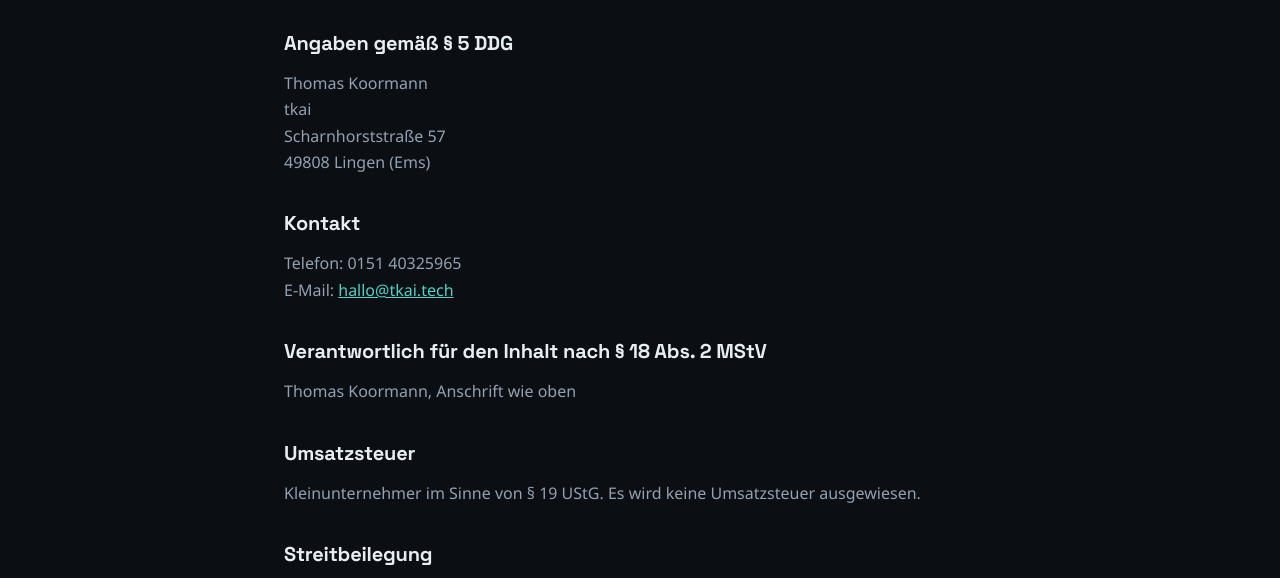
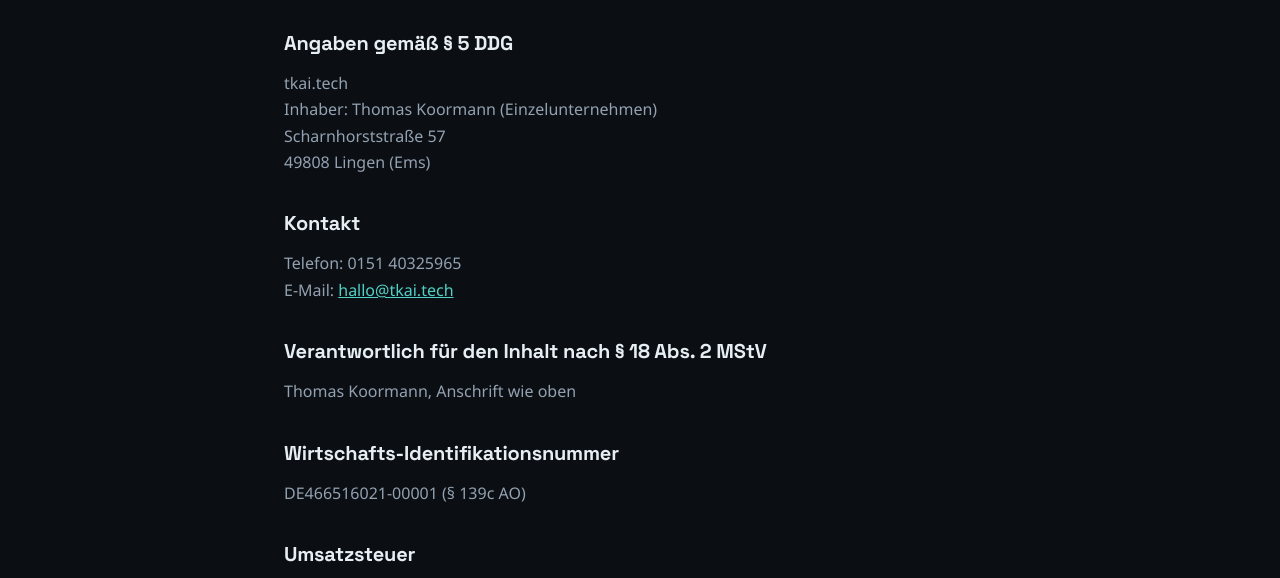
Before and after one commit to tkai-tech/tkai-tech.github.io, a plain HTML site: page impressum.html in a window 1280 px wide. Shown: the part 183-761 px from the top of the page. Drawn offline with Linux system fonts and the light colour scheme.

Commit message:
Impressum: Wirtschafts-IdNr. DE466516021-00001, Geschäftsbezeichnung tkai.tech laut Gewerbeanmeldung
Co-Authored-By: Claude Opus 5.5 <noreply@anthropic.com>

```diff
--- a/impressum.html
+++ b/impressum.html
@@ -44,8 +44,8 @@
 
     <h2>Angaben gemäß § 5 DDG</h2>
     <p>
-      Thomas Koormann<br>
-      tkai<br>
+      tkai.tech<br>
+      Inhaber: Thomas Koormann (Einzelunternehmen)<br>
       Scharnhorststraße 57<br>
       49808 Lingen (Ems)
     </p>
@@ -55,6 +55,9 @@
 
     <h2>Verantwortlich für den Inhalt nach § 18 Abs. 2 MStV</h2>
     <p>Thomas Koormann, Anschrift wie oben</p>
+
+    <h2>Wirtschafts-Identifikationsnummer</h2>
+    <p>DE466516021-00001 (§ 139c AO)</p>
 
     <h2>Umsatzsteuer</h2>
     <p>
```
